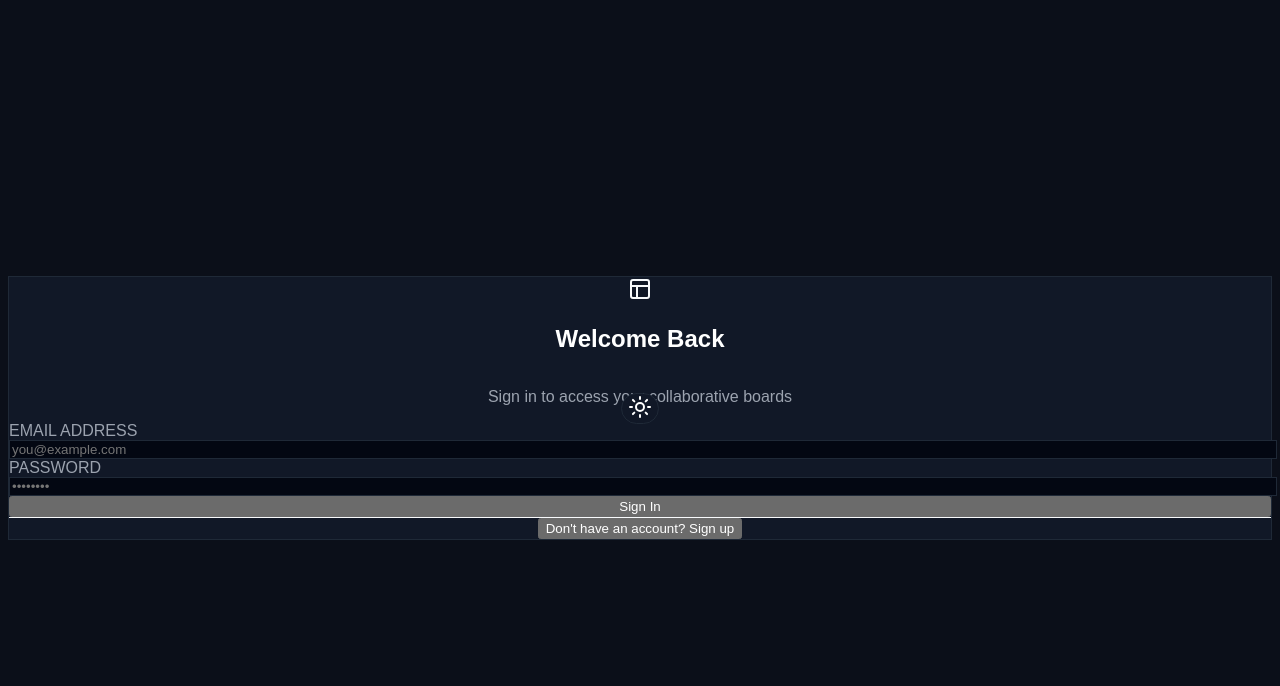
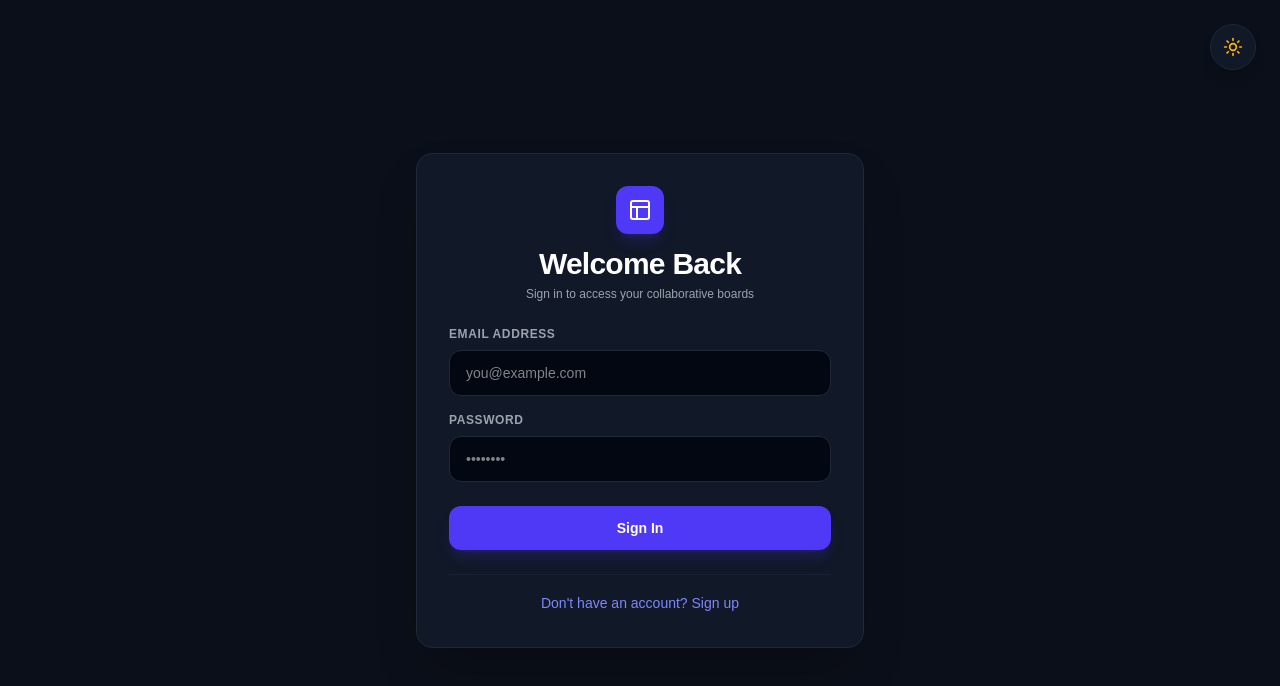
Before and after one commit to swaommtripathy/kanban-project, a Next.js app in the folder frontend/: page / in a window 1280 px wide. Shown: the top 686 px of the page. Built offline with nearby package versions, Linux system fonts and the light colour scheme; no server answers.

Commit message:
Update globals.css
fix for global

```diff
--- a/frontend/src/app/globals.css
+++ b/frontend/src/app/globals.css
@@ -1,6 +1,4 @@
-@tailwind base;
-@tailwind components;
-@tailwind utilities;
+@import "tailwindcss";
 
 :root {
   --background: #f8fafc;
@@ -11,33 +9,33 @@ body {
   background: var(--background);
   color: var(--foreground);
   font-family: Arial, Helvetica, sans-serif;
-  transition: background-color 0.3s ease, color 0.3s ease;
 }
 
 /* ==========================================
-   🚀 SOLID RE-ENFORCED PRODUCTION-SAFE DARK OVERRIDES
+   🚀 PURE TAILWIND V4 PRODUCTION-SAFE DARK ENGINE
    ========================================== */
+
+@variant dark (&:where(.dark, .dark *));
+
 html.dark,
 html.dark body,
-html.dark .min-h-screen,
-html.dark main {
+html.dark main,
+html.dark div[class*="bg-slate-50"] {
   background-color: #0b0f19 !important;
   color: #f8fafc !important;
 }
 
-/* Force Auth Cards and Board Panels to Deep Slate */
+/* Fix Cards and Auth Panels */
 html.dark .bg-white,
 html.dark div[class*="bg-white"],
 html.dark div[class*="bg-slate-900"],
-html.dark .max-w-md {
+html.dark div.max-w-md {
   background-color: #111827 !important;
   border-color: #1f2937 !important;
 }
 
-/* Force Input Fields to Jet Black */
+/* Fix Inputs and Form Fields */
 html.dark input,
-html.dark select,
-html.dark textarea,
 html.dark .bg-slate-100,
 html.dark div[class*="bg-slate-950"] {
   background-color: #030712 !important;
@@ -45,7 +43,7 @@ html.dark div[class*="bg-slate-950"] {
   color: #ffffff !important;
 }
 
-/* Force Navigation Header Blocks */
+/* Fix Headers and Navigation Links */
 html.dark nav,
 html.dark header,
 html.dark div[class*="bg-white/80"] {
@@ -53,7 +51,7 @@ html.dark div[class*="bg-white/80"] {
   border-color: #1f2937 !important;
 }
 
-/* Typography Clarity Controls */
+/* Typography Visibility Constraints */
 html.dark h1, html.dark h2, html.dark h3, html.dark h4,
 html.dark span, html.dark label, html.dark strong,
 html.dark [class*="text-slate-900"],
@@ -67,7 +65,7 @@ html.dark [class*="text-slate-400"] {
   color: #9ca3af !important;
 }
 
-/* Field Validation Errors */
+/* Field Validation Warning Texts */
 html.dark .text-red-500,
 html.dark p.text-red-500 {
   color: #f87171 !important;
```
